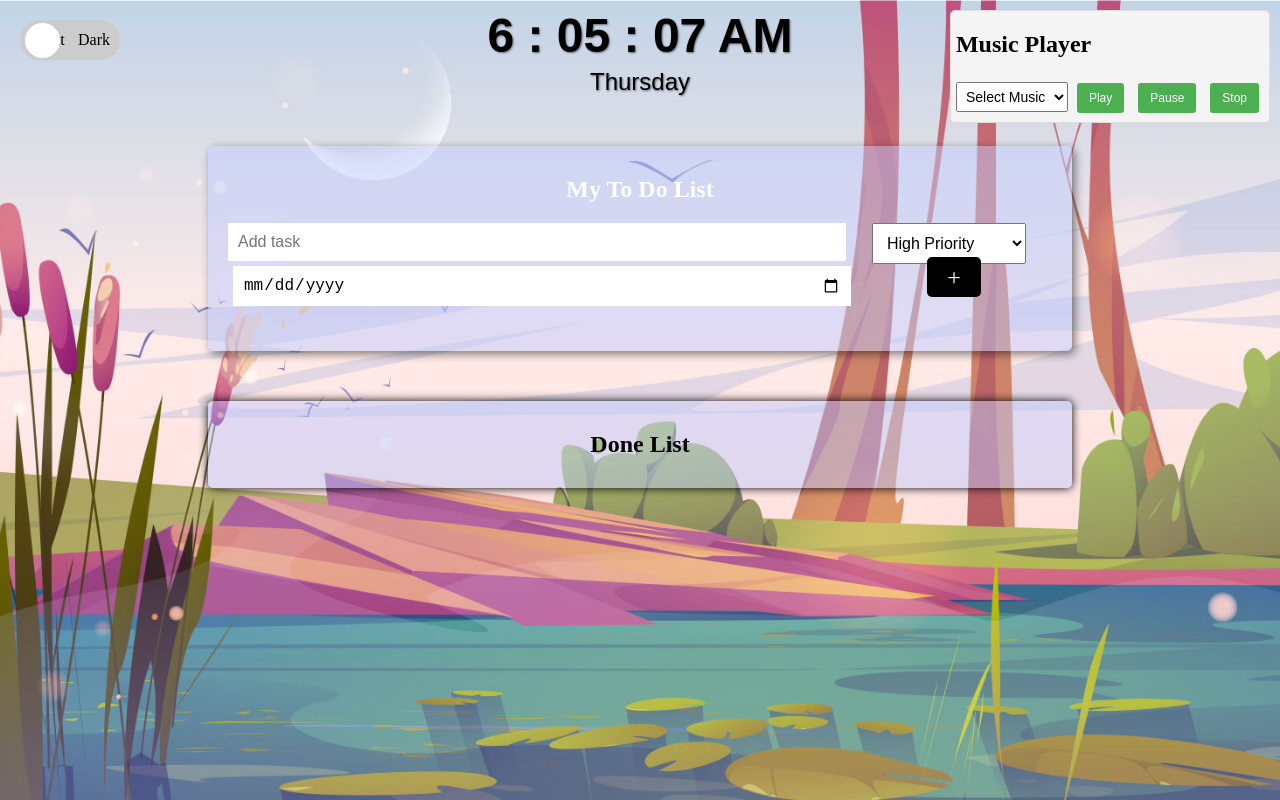
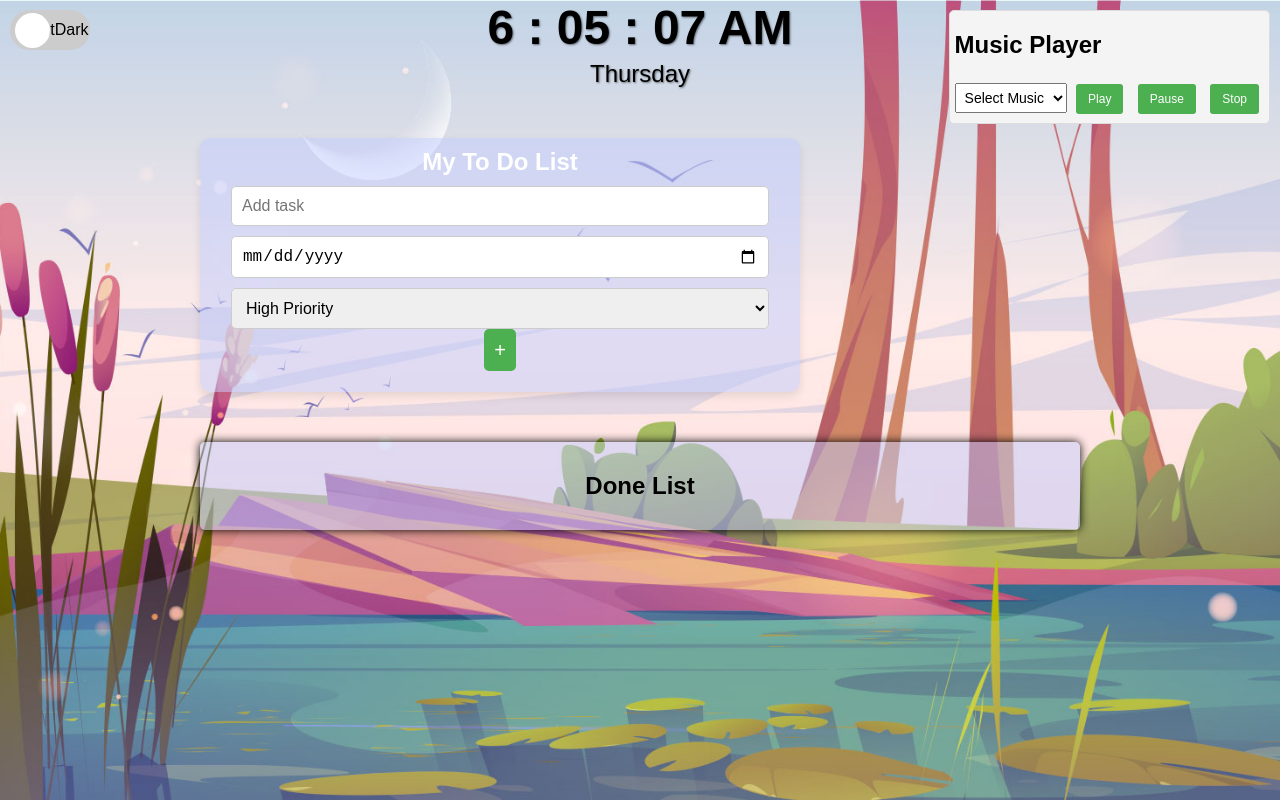
Before and after one commit to Alkaa17/539_final_project, a plain HTML site: page index.html in a window 1280 px wide. Drawn offline with nearby package versions, Linux system fonts and the light colour scheme.

Commit message:
Add files via upload

```diff
--- a/css/style.css
+++ b/css/style.css
@@ -1,11 +1,22 @@
 * {
   box-sizing: border-box;
+}
+
+body {
+  font-family: Arial, sans-serif;
+  margin: 0;
+  padding: 0;
+  background-color: var(--background-color);
+  color: var(--text-color);
+  background-image: var(--background-image);
+  background-size: cover;
+  background-position: center;
+  background-attachment: fixed;
 }
 
 #timeContainer {
   text-align: center;
   margin-bottom: 20px;
-  margin-bottom: 40px;
 }
 
 /* Style for the time */
@@ -106,49 +117,60 @@ ul li {
 /* Style the header */
 .header {
   background-color: var(--header-bg);
-  padding: 2ch 40px;
+  padding: 20px;
   color: var(--text-color);
   text-align: center;
-  border-radius: 5px;
-  box-shadow: 3px 3px 10px rgba(0, 0, 0, 0.5);
+  border-radius: 10px;
+  box-shadow: 0 4px 8px rgba(0, 0, 0, 0.1);
+  margin: 20px auto;
+  max-width: 600px;
 }
 
-/* Clear floats after the header */
-.header:after {
-  content: "";
-  display: table;
-  clear: both;
+.header h2 {
+  margin: 0;
+  font-size: 24px;
+}
+
+.header input[type="text"],
+.header input[type="date"],
+.header select {
+  width: calc(100% - 22px);
+  padding: 10px;
+  margin: 10px 0;
+  border: 1px solid #ccc;
+  border-radius: 5px;
+  font-size: 16px;
+}
+
+.header .addBtn {
+  width: 100%;
+  padding: 10px;
+  background: #4caf50;
+  color: white;
+  font-size: 20px;
+  cursor: pointer;
+  border-radius: 5px;
+  border: none;
+  margin-top: 10px;
+}
+
+.header .addBtn:hover {
+  background: #45a049;
 }
 
 #myUL {
-  margin-top: 50px;
+  margin-top: 20px;
   list-style-type: none;
+  padding: 0;
   text-align: left;
 }
 
-/* Style the input */
-input {
-  margin-bottom: 5px;
-  border: none;
-  border-radius: 0;
-  width: 75%;
+#myUL li {
+  background: white;
+  margin: 10px 0;
   padding: 10px;
-  float: left;
-  font-size: 16px;
-}
-
-/* Style the "Add" button */
-.addBtn {
-  padding: 7px 20px;
-  background: #000000;
-  color: white;
-  font-size: 24px;
-  cursor: pointer;
   border-radius: 5px;
-}
-
-.addBtn:hover {
-  background: #555;
+  box-shadow: 0 2px 4px rgba(0, 0, 0, 0.1);
 }
 
 /* Button styles */
@@ -381,10 +403,8 @@ canvas {
 .switch {
   position: relative;
   display: inline-block;
-  width: 100px;
+  width: 80px;
   height: 40px;
-  margin-top: 10px;
-  margin-left: 10px;
 }
 
 .switch input {
@@ -402,7 +422,7 @@ canvas {
   bottom: 0;
   background-color: #ccc;
   transition: 0.4s;
-  border-radius: 40px;
+  border-radius: 50px;
   display: flex;
   justify-content: space-between;
   align-items: center;
@@ -415,16 +435,38 @@ canvas {
   height: 35px;
   width: 35px;
   left: 5px;
-  bottom: 2.5px;
   background-color: white;
   transition: 0.4s;
   border-radius: 50%;
 }
 
 input:checked + .slider {
-  background-color: #4caf50;
+  background-color: #2196f3;
 }
 
 input:checked + .slider:before {
-  transform: translateX(60px);
+  transform: translateX(36px);
 }
+
+/* Responsive Design */
+@media (max-width: 768px) {
+  .header {
+    margin: 20px;
+    padding: 20px;
+  }
+
+  #myDone {
+    margin: 20px;
+  }
+}
+
+@media (max-width: 480px) {
+  .header {
+    margin: 10px;
+    padding: 10px;
+  }
+
+  #myDone {
+    margin: 10px;
+  }
+}
```
